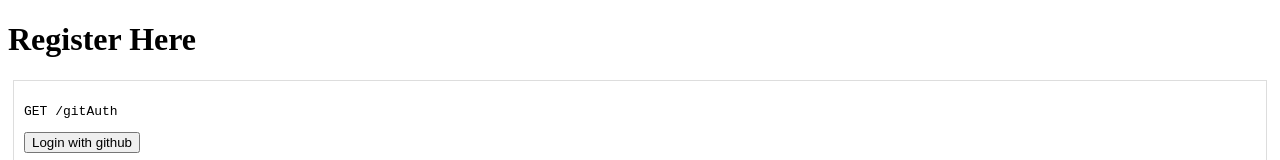
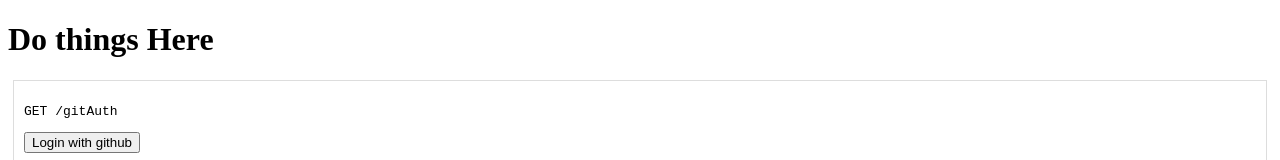
Before and after one commit to Refresh-App/Front-End, a React (Create React App) app: page / in a window 1280 px wide. Shown: the top 160 px of the page. Built offline with nearby package versions, Linux system fonts and the light colour scheme.

Commit message:
testing changing

```diff
--- a/src/components/register/index.js
+++ b/src/components/register/index.js
@@ -8,7 +8,7 @@ const SignInCanvas = () =>{
     console.log('herehere')
     return(
         <div className="SignInCanvas">
-             <h1>Register Here</h1>
+             <h1>Do things Here</h1>
             <GithubSignInButton/><br />
             <GoogleSignInButton/><br />
             <FacebookSignInButton/><br />
```
